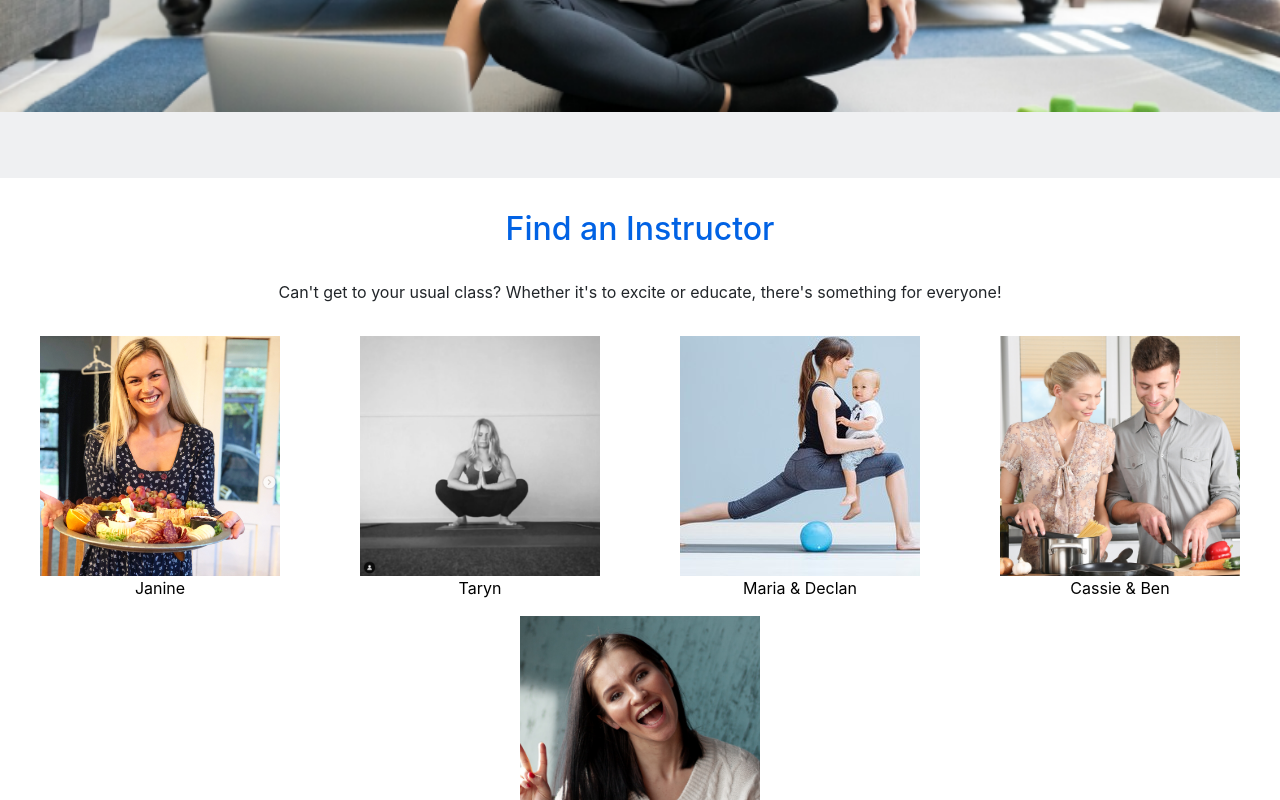
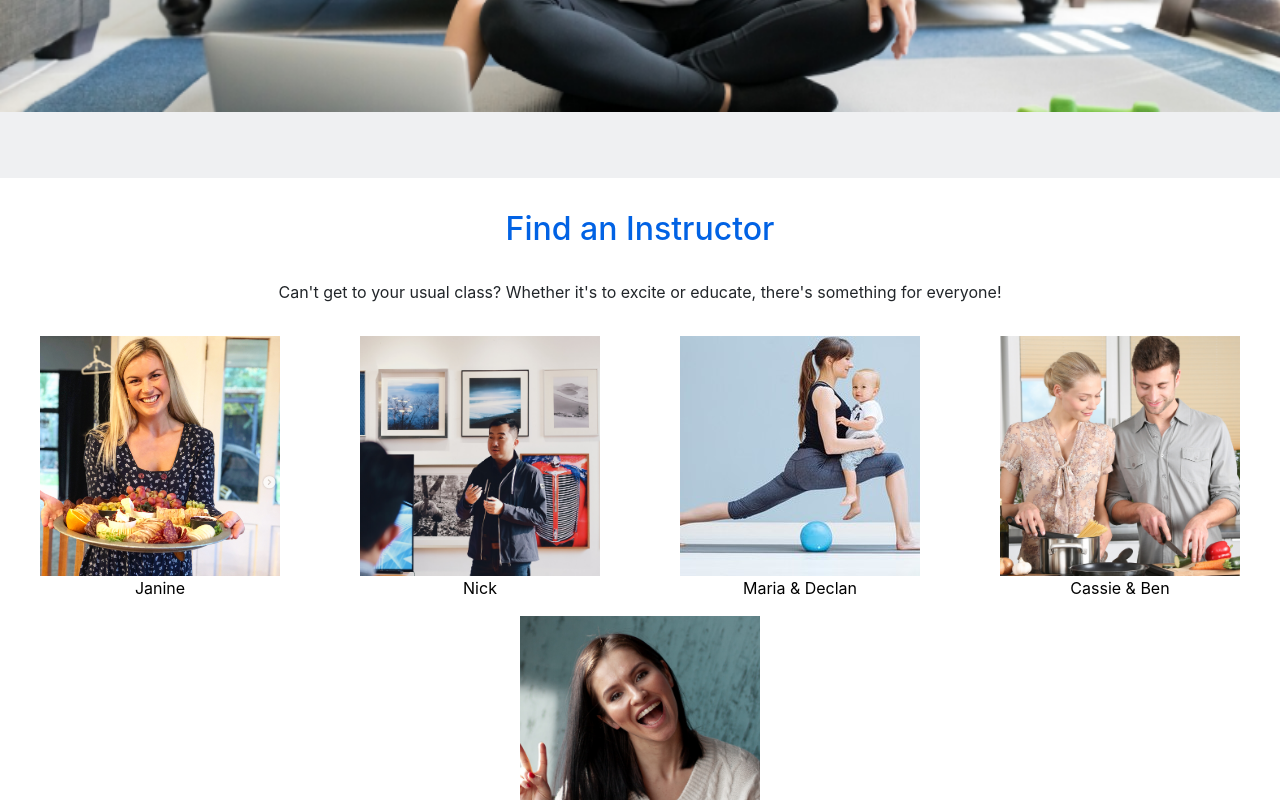
Before and after one commit to rtan265/Learn-From-A-Kiwi, a React (Create React App) app: page / in a window 1280 px wide. Shown: the part 374-1174 px from the top of the page. Built offline with nearby package versions, Linux system fonts and the light colour scheme.

Commit message:
removing images

```diff
--- a/src/components/cards/Cards.js
+++ b/src/components/cards/Cards.js
@@ -7,7 +7,7 @@ import './Cards.css';
 
 const cards = [
     { src: require('../../images/janine.jpg'), cat: "Cooking", title: "Janine" },
-    { src: require('../../images/taryn.jpg'), cat: "Yoga", title: "Taryn"},
+    { src: require('../../images/taryn.jpg'), cat: "Art", title: "Nick"},
     { src: require('../../images/selena.jpg'), cat: "Yoga", title: "Selena"},
     { src: require('../../images/nick.jpg'), cat: "Art", title: "Nick"},
     { src: require('../../images/cassieBen.jpg'), cat: "Cooking", title: "Cassie & Ben"},
--- a/src/components/landingPage/LandingPage.js
+++ b/src/components/landingPage/LandingPage.js
@@ -7,7 +7,7 @@ import './LandingPage.css';
 import Footer from '../footer/Footer';
 
 import Janine from '../../images/janine.jpg';
-import Taryn from '../../images/taryn.jpg';
+import Nick from '../../images/nick.jpg';
 import MariaDeclan from '../../images/mariaDeclan.jpg';
 import CassieBen from '../../images/cassieBen.jpg';
 import Esther from '../../images/esther.jpg';
@@ -87,8 +87,8 @@ class LandingPage extends React.Component {
                     <Col>
                         <Link className="linkHover" to="/instructors">
                             <figure className="class">
-                                <img src={ Taryn } alt="Taryn" className="classImg" />
-                                <figcaption>Taryn</figcaption>
+                                <img src={ Nick } alt="Nick" className="classImg" />
+                                <figcaption>Nick</figcaption>
                             </figure>
                         </Link>
                     </Col>
```
Also changed, not shown: src/images/taryn.jpg.
